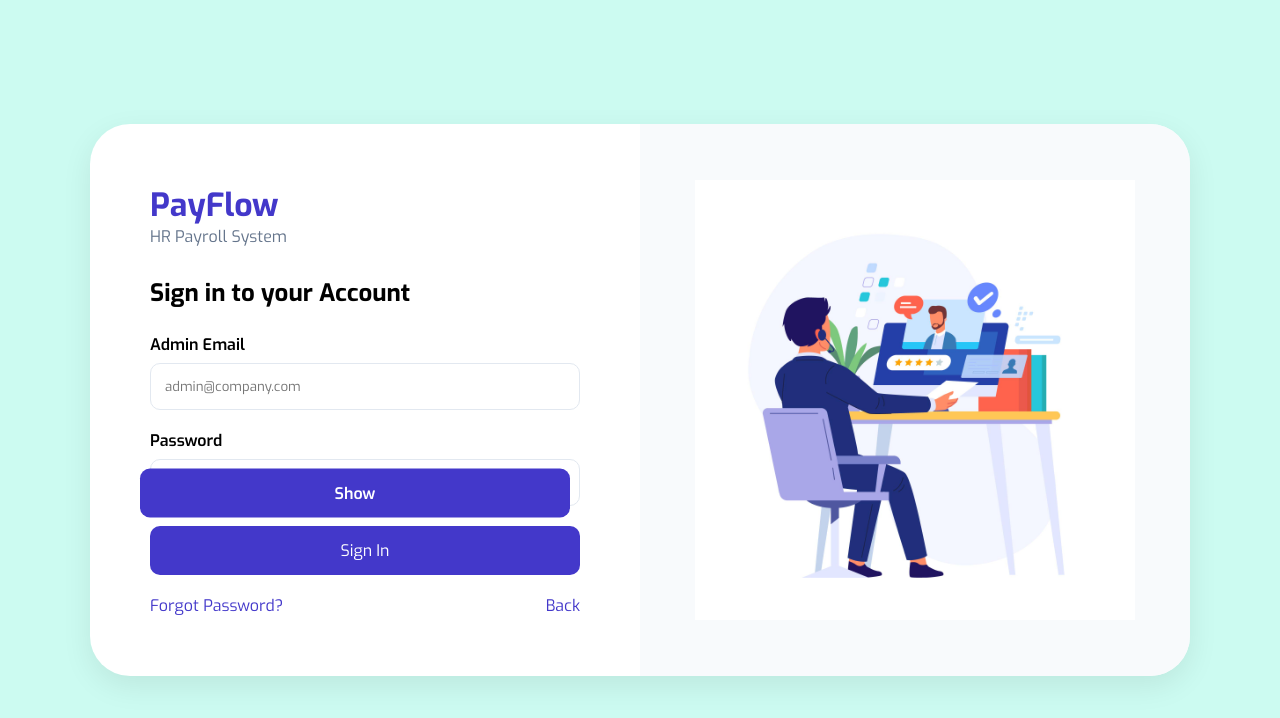
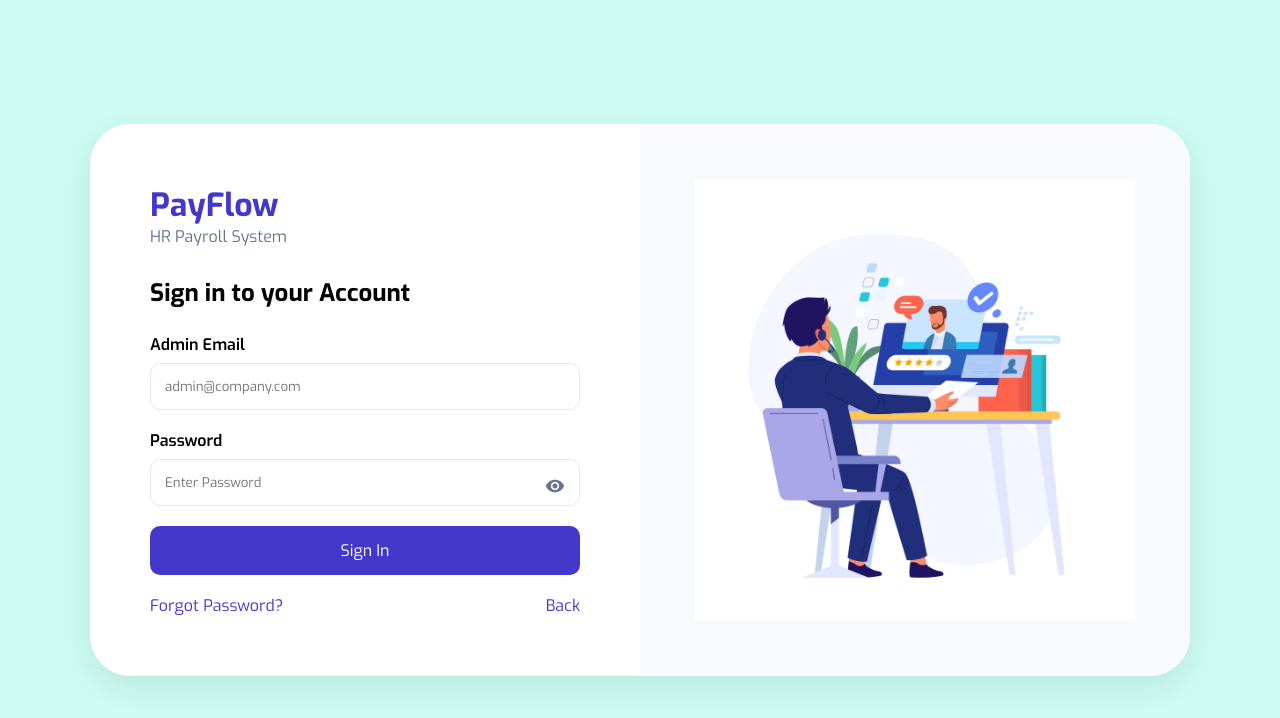
Before and after one commit to Anitha250792/Cloud_HRMS_Frontend-2.0, a React (Create React App) app: page /admin-login in a window 1280 px wide. Shown: the top 718 px of the page. Built offline with nearby package versions, Linux system fonts and the light colour scheme.

Commit message:
frontend updation3

```diff
--- a/src/pages/Auth/AdminLogin.css
+++ b/src/pages/Auth/AdminLogin.css
@@ -89,17 +89,25 @@
 
 .password-box input{
     width:100%;
-    padding-right:80px;
+    margin-bottom:20px;
+    padding:14px 70px 14px 14px;
 }
+
+
 
 .toggle-password{
     position:absolute;
-    right:10px;
-    top:50%;
+    right:15px;
+    top:40%;
     transform:translateY(-50%);
-    background:none;
-    border:none;
-    color:#4338CA;
-    font-weight:600;
-    cursor:pointer;
+
+    width:auto !important;
+    background:none !important;
+    border:none !important;
+    color:#64748B !important;
+    padding:0 !important;
+
+    display:flex;
+    align-items:center;
+    justify-content:center;
 }
--- a/src/pages/Auth/AdminLogin.jsx
+++ b/src/pages/Auth/AdminLogin.jsx
@@ -4,7 +4,8 @@ import { loginUser } from "../../services/authService";
 import "./AdminLogin.css";
 
 import adminImage from "../../assets/images/admin-login.jpg";
-
+import VisibilityIcon from "@mui/icons-material/Visibility";
+import VisibilityOffIcon from "@mui/icons-material/VisibilityOff";
 function AdminLogin() {
 
 
@@ -131,7 +132,11 @@ function AdminLogin() {
     setShowPassword(!showPassword)
   }
 >
-    {showPassword ? "Hide" : "Show"}
+  {showPassword ? (
+    <VisibilityOffIcon fontSize="small" />
+  ) : (
+    <VisibilityIcon fontSize="small" />
+  )}
 </button>
 
 </div>
--- a/src/pages/Auth/EmployeeLogin.css
+++ b/src/pages/Auth/EmployeeLogin.css
@@ -89,17 +89,23 @@
 
 .password-box input{
     width:100%;
-    padding-right:80px;
+    margin-bottom:20px;
+    padding:14px 70px 14px 14px;
 }
 
 .toggle-password{
     position:absolute;
-    right:10px;
-    top:50%;
+    right:15px;
+    top:40%;
     transform:translateY(-50%);
-    background:none;
-    border:none;
-    color:#4338CA;
-    font-weight:600;
-    cursor:pointer;
+
+    width:auto !important;
+    background:none !important;
+    border:none !important;
+    color:#64748B !important;
+    padding:0 !important;
+
+    display:flex;
+    align-items:center;
+    justify-content:center;
 }
--- a/src/pages/Auth/EmployeeLogin.jsx
+++ b/src/pages/Auth/EmployeeLogin.jsx
@@ -2,6 +2,8 @@ import { useState } from "react";
 import { useNavigate, Link } from "react-router-dom";
 import "./EmployeeLogin.css";
 
+import VisibilityIcon from "@mui/icons-material/Visibility";
+import VisibilityOffIcon from "@mui/icons-material/VisibilityOff";
 import { loginUser }
 from "../../services/authService";
 
@@ -141,7 +143,11 @@ function EmployeeLogin() {
     setShowPassword(!showPassword)
   }
 >
-    {showPassword ? "Hide" : "Show"}
+  {showPassword ? (
+    <VisibilityOffIcon fontSize="small" />
+  ) : (
+    <VisibilityIcon fontSize="small" />
+  )}
 </button>
 
 </div>
```
Lines whose indentation alone changed are shown as unchanged.
